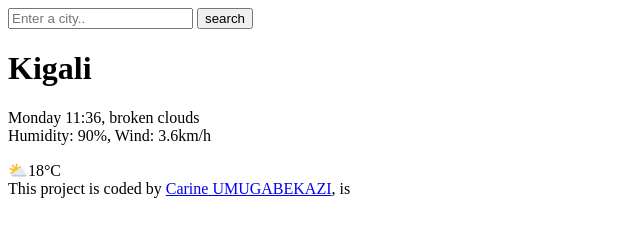
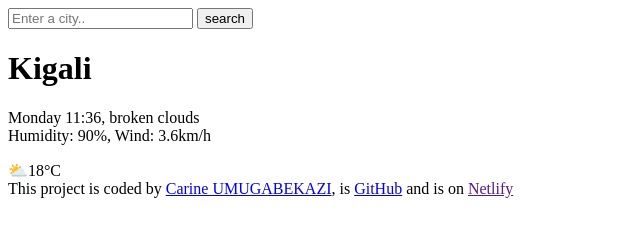
Before and after one commit to Carine-69/Carine-69, a plain HTML site: page index.html in a window 1280 px wide. Shown: the whole page, without its empty margins (0-640 px from the left). Drawn offline with Linux system fonts and the light colour scheme.

Commit message:
updated the link to github

```diff
--- a/index.html
+++ b/index.html
@@ -23,11 +23,11 @@
             ⛅18°C
             <footer>
             This project is coded by
-            <a href="https://github.com/Carine-69" target="blanck">Carine UMUGABEKAZI</a>,
+            <a href="https://github.com/Carine-69" target="blank">Carine UMUGABEKAZI</a>,
             is
-            <a href=""
-
-            </footer>
+         <a href="https://github.com/Carine-69/shecodes-plus-projet" target="blank">GitHub</a> and is on
+         <a href="" target="blank">Netlify</a>
+        </footer>
         </main>
     </header>
 </body>
```
